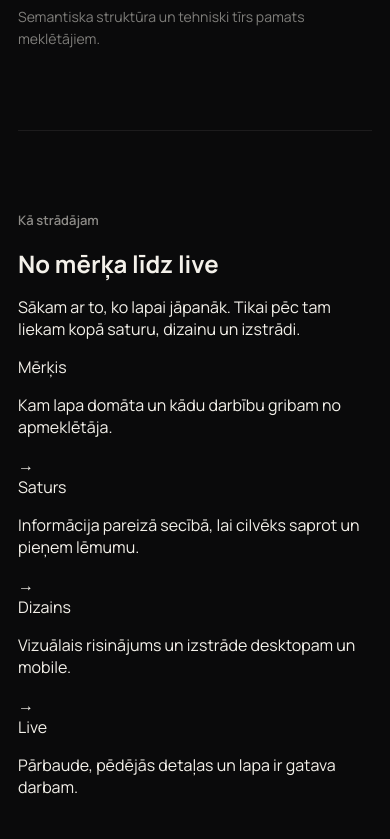
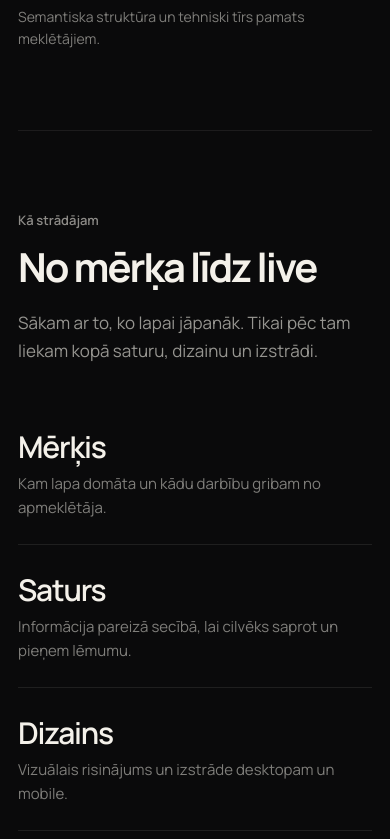
Before and after one commit to davisl24/WEBSITEAGENCY, a Next.js app: page /pakalpojumi/landing-lapa in a window 390 px wide. Shown: the part 3925-4764 px from the top of the page. Built offline with nearby package versions, Linux system fonts and the light colour scheme.

Commit message:
style: add compact animated landing process flow

```diff
--- a/app/globals.css
+++ b/app/globals.css
@@ -2520,3 +2520,119 @@
     transform:none;
   }
 }
+
+
+/* Landing: compact process flow */
+.service-process-section{
+  overflow:hidden;
+}
+.service-process-intro{
+  max-width:720px;
+  margin-bottom:72px;
+}
+.service-process-title{
+  width:100%;
+}
+.service-process-title h2{
+  margin:0;
+  max-width:690px;
+  font-size:clamp(44px,4.4vw,66px);
+  line-height:1.02;
+  letter-spacing:-.05em;
+  font-weight:650;
+}
+.service-process-copy{
+  max-width:600px;
+}
+.service-process-copy p{
+  margin:22px 0 0;
+  font-size:17px;
+  line-height:1.65;
+  color:rgba(244,241,234,.6);
+}
+.service-process-flow{
+  display:grid;
+  grid-template-columns:minmax(0,1fr) auto minmax(0,1fr) auto minmax(0,1fr) auto minmax(0,1fr);
+  align-items:start;
+  gap:22px;
+  padding:34px 0 8px;
+}
+.service-process-step{
+  min-width:0;
+}
+.service-process-name{
+  display:block;
+  font-size:clamp(28px,2.7vw,40px);
+  line-height:1;
+  letter-spacing:-.04em;
+  font-weight:600;
+  color:#f4f1ea;
+}
+.service-process-step p{
+  margin:16px 0 0;
+  max-width:240px;
+  font-size:14px;
+  line-height:1.6;
+  color:rgba(244,241,234,.5);
+}
+.service-process-arrow{
+  align-self:center;
+  margin-top:4px;
+  font-size:28px;
+  line-height:1;
+  color:rgba(244,241,234,.28);
+  transition:color .25s ease,transform .25s ease;
+}
+.service-process-flow:hover .service-process-arrow{
+  color:rgba(244,241,234,.5);
+  transform:translateX(2px);
+}
+.service-process-step.reveal-on-view{
+  transform:translate3d(0,24px,0);
+}
+.service-process-step.reveal-on-view.is-visible{
+  transform:none;
+}
+
+@media(max-width:900px){
+  .service-process-flow{
+    grid-template-columns:1fr 1fr;
+    gap:40px 56px;
+  }
+  .service-process-arrow{
+    display:none;
+  }
+  .service-process-step p{
+    max-width:320px;
+  }
+}
+
+@media(max-width:700px){
+  .service-process-intro{
+    margin-bottom:48px;
+  }
+  .service-process-title h2{
+    font-size:40px;
+  }
+  .service-process-flow{
+    grid-template-columns:1fr;
+    gap:30px;
+    padding-top:18px;
+  }
+  .service-process-step{
+    padding-bottom:24px;
+    border-bottom:1px solid rgba(244,241,234,.09);
+  }
+  .service-process-step:last-of-type{
+    border-bottom:0;
+    padding-bottom:0;
+  }
+  .service-process-name{
+    font-size:30px;
+  }
+  .service-process-step p{
+    max-width:100%;
+    margin-top:10px;
+    font-size:15px;
+  }
+}
```
